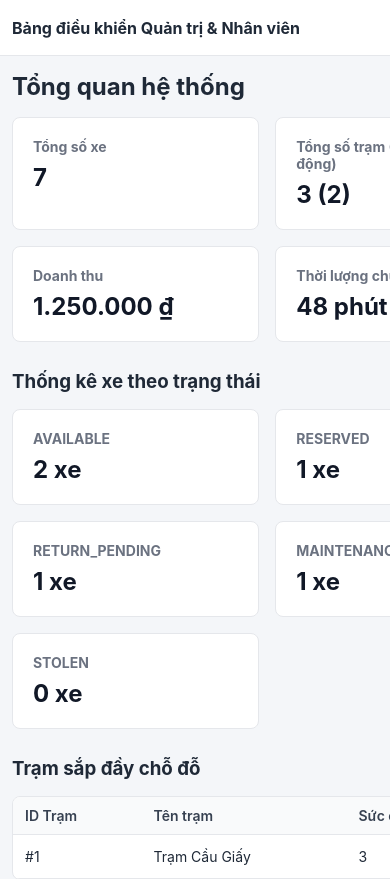
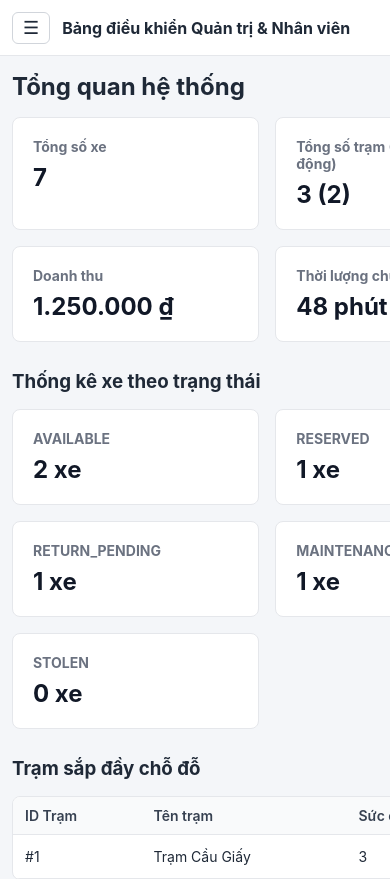
Before and after one commit to ronaldosiuu7/final_project-EVRide, a React (Vite) app in the folder frontend/: page /admin in a window 390 px wide. Shown: the top 879 px of the page. Built offline with nearby package versions, Linux system fonts and the light colour scheme.

Commit message:
feat(admin): add responsive mobile sidebar toggle in AdminLayout

```diff
--- a/frontend/src/layouts/AdminLayout.jsx
+++ b/frontend/src/layouts/AdminLayout.jsx
@@ -1,47 +1,64 @@
-import React from 'react';
-import { NavLink, Outlet } from 'react-router-dom';
+import React, { useEffect, useState } from 'react';
+import { NavLink, Outlet, useLocation } from 'react-router-dom';
 import '../styles/admin.css';
 
+const NAV_ITEMS = [
+  { to: '/admin', label: 'Tổng quan', end: true },
+  { to: '/admin/vehicles', label: 'Danh sách ô tô điện' },
+  { to: '/admin/stations', label: 'Danh sách trạm' }
+];
+
 const AdminLayout = () => {
+  const [sidebarOpen, setSidebarOpen] = useState(false);
+  const location = useLocation();
+
+  // Đóng menu trên điện thoại sau khi chuyển trang.
+  useEffect(() => {
+    setSidebarOpen(false);
+  }, [location.pathname]);
+
   return (
     <div className="admin-container">
-      <aside className="admin-sidebar">
+      <aside className={sidebarOpen ? 'admin-sidebar open' : 'admin-sidebar'} id="admin-sidebar">
         <div className="admin-brand">EVRide Admin / Staff</div>
         <nav>
           <ul className="admin-nav">
-            <li>
-              <NavLink
-                to="/admin"
-                end
-                className={({ isActive }) => isActive ? "admin-nav-link active" : "admin-nav-link"}
-              >
-                Tổng quan
-              </NavLink>
-            </li>
-            <li>
-              <NavLink
-                to="/admin/vehicles"
-                className={({ isActive }) => isActive ? "admin-nav-link active" : "admin-nav-link"}
-              >
-                Danh sách ô tô điện
-              </NavLink>
-            </li>
-            <li>
-              <NavLink
-                to="/admin/stations"
-                className={({ isActive }) => isActive ? "admin-nav-link active" : "admin-nav-link"}
-              >
-                Danh sách trạm
-              </NavLink>
-            </li>
+            {NAV_ITEMS.map((item) => (
+              <li key={item.to}>
+                <NavLink
+                  to={item.to}
+                  end={item.end}
+                  className={({ isActive }) => isActive ? "admin-nav-link active" : "admin-nav-link"}
+                >
+                  {item.label}
+                </NavLink>
+              </li>
+            ))}
           </ul>
         </nav>
       </aside>
+      <div
+        className={sidebarOpen ? 'sidebar-backdrop open' : 'sidebar-backdrop'}
+        onClick={() => setSidebarOpen(false)}
+        aria-hidden="true"
+      />
 
       <div className="admin-main">
         <header className="admin-header">
-          <h3>Bảng điều khiển Quản trị & Nhân viên</h3>
-          <div style={{ display: 'flex', alignItems: 'center', gap: '12px' }}>
+          <div className="admin-header-title">
+            <button
+              type="button"
+              className="btn menu-toggle"
+              aria-label="Mở menu"
+              aria-controls="admin-sidebar"
+              aria-expanded={sidebarOpen}
+              onClick={() => setSidebarOpen((open) => !open)}
+            >
+              ☰
+            </button>
+            <h3>Bảng điều khiển Quản trị &amp; Nhân viên</h3>
+          </div>
+          <div className="admin-header-meta">
             <span className="badge badge-warning">Dữ liệu mẫu — chưa kết nối API</span>
             <span>Vai trò: Admin/Staff</span>
           </div>
```
